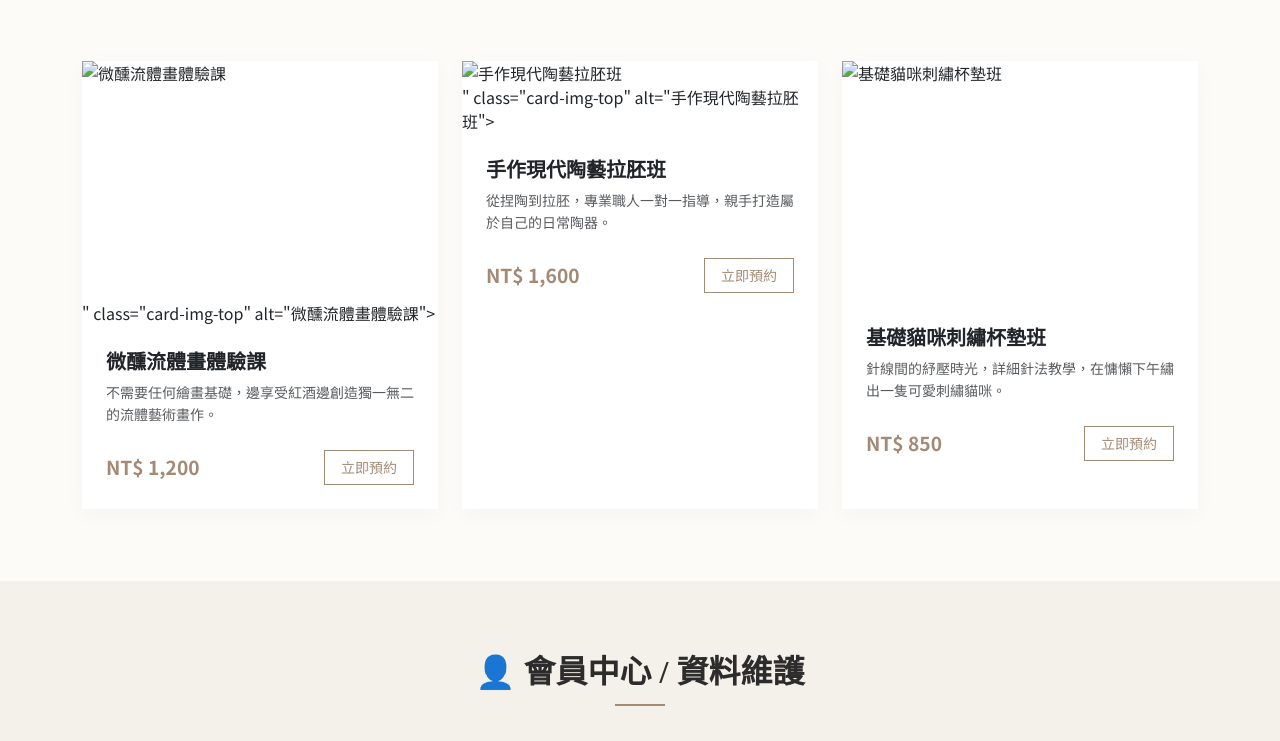
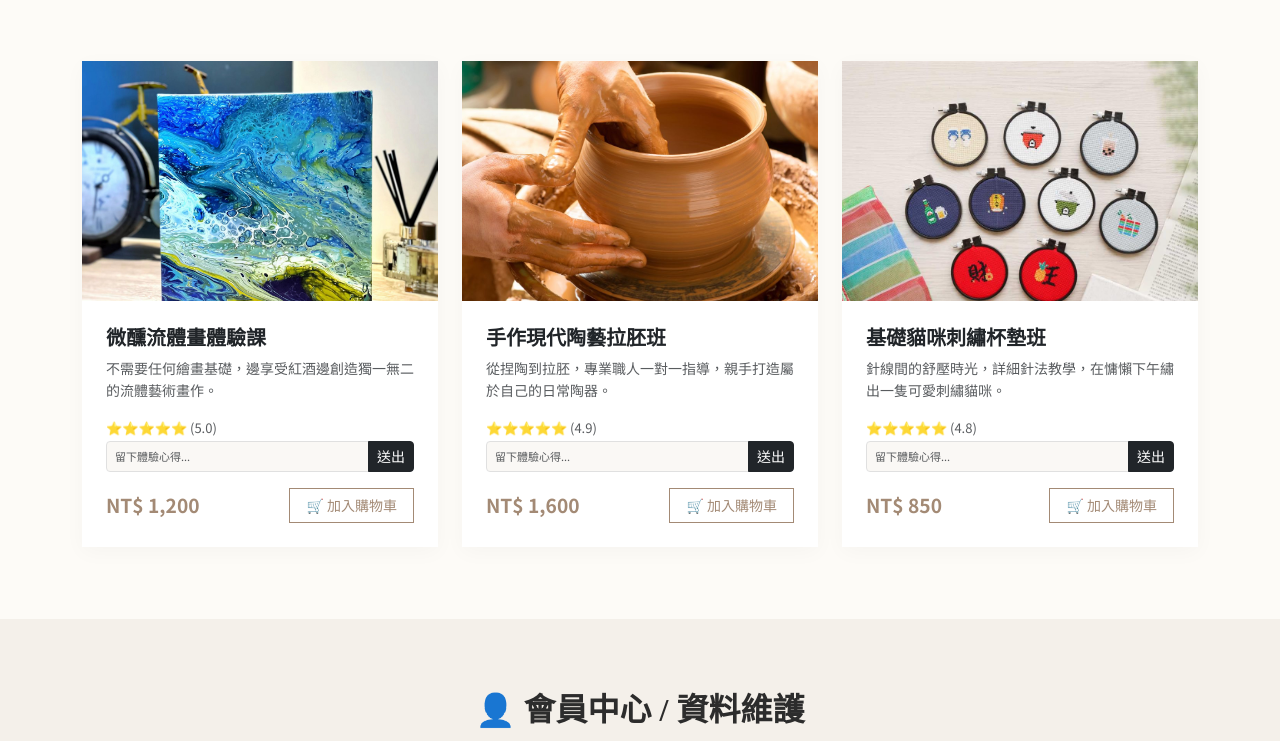
Before and after one commit to s11055026-debug/artconnect, a plain HTML site: page index.html in a window 1280 px wide. Shown: the part 699-1440 px from the top of the page. Drawn offline with nearby package versions, Linux system fonts and the light colour scheme.

Commit message:
Update index.html

```diff
--- a/index.html
+++ b/index.html
@@ -82,42 +82,72 @@
 <div class="row g-4 mt-2">
       <div class="col-md-4">
         <div class="card card-custom h-100">
-                    <img src="<img src="art1.jpg" class="card-img-top" alt="微醺流體畫體驗課">" class="card-img-top" alt="微醺流體畫體驗課">
+          <img src="art1.jpg" class="card-img-top" alt="微醺流體畫體驗課">
           <div class="card-body p-4">
             <h5 class="card-title fw-bold">微醺流體畫體驗課</h5>
             <p class="card-text text-muted small" style="line-height: 1.6;">不需要任何繪畫基礎，邊享受紅酒邊創造獨一無二的流體藝術畫作。</p>
-                        <div class="d-flex justify-content-between align-items-center mt-4">
+            <div class="my-2" style="font-size: 13px; color: #ffc107;">
+              ⭐️⭐️⭐️⭐️⭐️ <span class="text-muted">(5.0)</span>
+              <div class="input-group input-group-sm mt-1">
+                <input type="text" class="form-control" placeholder="留下體驗心得..." style="font-size: 11px;">
+                <button class="btn btn-dark btn-sm" onclick="alert('✨ 感謝評論！心得已提交審核。')">送出</button>
+              </div>
+            </div>
+            <div class="d-flex justify-content-between align-items-center mt-3">
               <span class="price-tag">NT$ 1,200</span>
-                            <button class="btn btn-custom-outline btn-sm" onclick="alert('預約成功！已寫入 bookings 資料表')">立即預約</button>
+              <button class="btn btn-custom-outline btn-sm" onclick="addToCart('微醺流體畫體驗課', 1200)">🛒 加入購物車</button>
             </div>
           </div>
         </div>
       </div>
+
       <div class="col-md-4">
         <div class="card card-custom h-100">
-                    <img src="<img src="art2.jpg" alt="手作現代陶藝拉胚班">" class="card-img-top" alt="手作現代陶藝拉胚班">
+          <img src="art2.jpg" class="card-img-top" alt="手作現代陶藝拉胚班">
           <div class="card-body p-4">
             <h5 class="card-title fw-bold">手作現代陶藝拉胚班</h5>
             <p class="card-text text-muted small" style="line-height: 1.6;">從捏陶到拉胚，專業職人一對一指導，親手打造屬於自己的日常陶器。</p>
-                        <div class="d-flex justify-content-between align-items-center mt-4">
+            <div class="my-2" style="font-size: 13px; color: #ffc107;">
+              ⭐️⭐️⭐️⭐️⭐️ <span class="text-muted">(4.9)</span>
+              <div class="input-group input-group-sm mt-1">
+                <input type="text" class="form-control" placeholder="留下體驗心得..." style="font-size: 11px;">
+                <button class="btn btn-dark btn-sm" onclick="alert('✨ 感謝評論！心得已提交審核。')">送出</button>
+              </div>
+            </div>
+            <div class="d-flex justify-content-between align-items-center mt-3">
               <span class="price-tag">NT$ 1,600</span>
-                            <button class="btn btn-custom-outline btn-sm" onclick="alert('預約成功！已寫入 bookings 資料表')">立即預約</button>
+              <button class="btn btn-custom-outline btn-sm" onclick="addToCart('手作現代陶藝拉胚班', 1600)">🛒 加入購物車</button>
             </div>
           </div>
         </div>
       </div>
+
       <div class="col-md-4">
         <div class="card card-custom h-100">
-                    <img src="<img src="art3.jpg" class="card-img-top" alt="基礎貓咪刺繡杯墊班">
+          <img src="art3.jpg" class="card-img-top" alt="基礎貓咪刺繡杯墊班">
           <div class="card-body p-4">
             <h5 class="card-title fw-bold">基礎貓咪刺繡杯墊班</h5>
-                        <p class="card-text text-muted small" style="line-height: 1.6;">針線間的紓壓時光，詳細針法教學，在慵懶下午繡出一隻可愛刺繡貓咪。</p>
-                        <div class="d-flex justify-content-between align-items-center mt-4">
+            <p class="card-text text-muted small" style="line-height: 1.6;">針線間的舒壓時光，詳細針法教學，在慵懶下午繡出一隻可愛刺繡貓咪。</p>
+            <div class="my-2" style="font-size: 13px; color: #ffc107;">
+              ⭐️⭐️⭐️⭐️⭐️ <span class="text-muted">(4.8)</span>
+              <div class="input-group input-group-sm mt-1">
+                <input type="text" class="form-control" placeholder="留下體驗心得..." style="font-size: 11px;">
+                <button class="btn btn-dark btn-sm" onclick="alert('✨ 感謝評論！心得已提交審核。')">送出</button>
+              </div>
+            </div>
+            <div class="d-flex justify-content-between align-items-center mt-3">
               <span class="price-tag">NT$ 850</span>
-                            <button class="btn btn-custom-outline btn-sm" onclick="alert('預約成功！已寫入 bookings 資料表')">立即預約</button>
+              <button class="btn btn-custom-outline btn-sm" onclick="addToCart('基礎貓咪刺繡杯墊班', 850)">🛒 加入購物車</button>
             </div>
           </div>
         </div>
+      </div>
+    </div>
+
+    <div id="floating-cart" style="position: fixed; bottom: 20px; right: 20px; background: rgba(0,0,0,0.85); color: white; padding: 15px 25px; border-radius: 30px; box-shadow: 0 4px 15px rgba(0,0,0,0.3); z-index: 9999; font-weight: bold; display: none; backdrop-filter: blur(5px);">
+        🛒 已選購工作坊：<span id="cart-count" style="color: #ffc107;">0</span> 堂
+        | 總金額：<span style="color: #69f0ae;">NT$ <span id="cart-total">0</span></span>
+        <button onclick="checkoutCart()" class="btn btn-sm btn-warning ms-3 fw-bold" style="border-radius: 20px;">立即結帳</button>
     </div>
         </div>
     </section>
@@ -152,6 +182,37 @@
         </div>
     </footer>
 
-    <script src="https://cdn.jsdelivr.net/npm/bootstrap@5.3.0/dist/js/bootstrap.bundle.min.js"></script>
+    <script>
+// ==========================================
+// 🛒 藝文平台高分擴充功能：購物車動態邏輯
+// ==========================================
+let cartItems = [];
+let totalAmount = 0;
+
+function addToCart(courseName, price) {
+    cartItems.push(courseName);
+    totalAmount += price;
+
+    // 更新購物車懸浮視窗的數據
+    document.getElementById('cart-count').innerText = cartItems.length;
+    document.getElementById('cart-total').innerText = totalAmount;
+
+    // 讓原本隱藏的購物車浮現出來
+    document.getElementById('floating-cart').style.display = 'block';
+
+    alert(`🎉 成功加入！「${courseName}」已放入您的預約清單。`);
+}
+
+function checkoutCart() {
+    if(cartItems.length === 0) return;
+
+    alert(`💳 【藝文生活媒合平台 - 結帳確認】\n---------------------------------\n您共預約了 ${cartItems.length} 堂精選體驗課。\n總計金額為：NT$ ${totalAmount}\n\n系統正在連線至安全金流通道，請勿關閉網頁...`);
+
+    // 清空購物車狀態並隱藏
+    cartItems = [];
+    totalAmount = 0;
+    document.getElementById('floating-cart').style.display = 'none';
+}
+</script>
 </body>
 </html>
```
Lines whose indentation alone changed are shown as unchanged.
